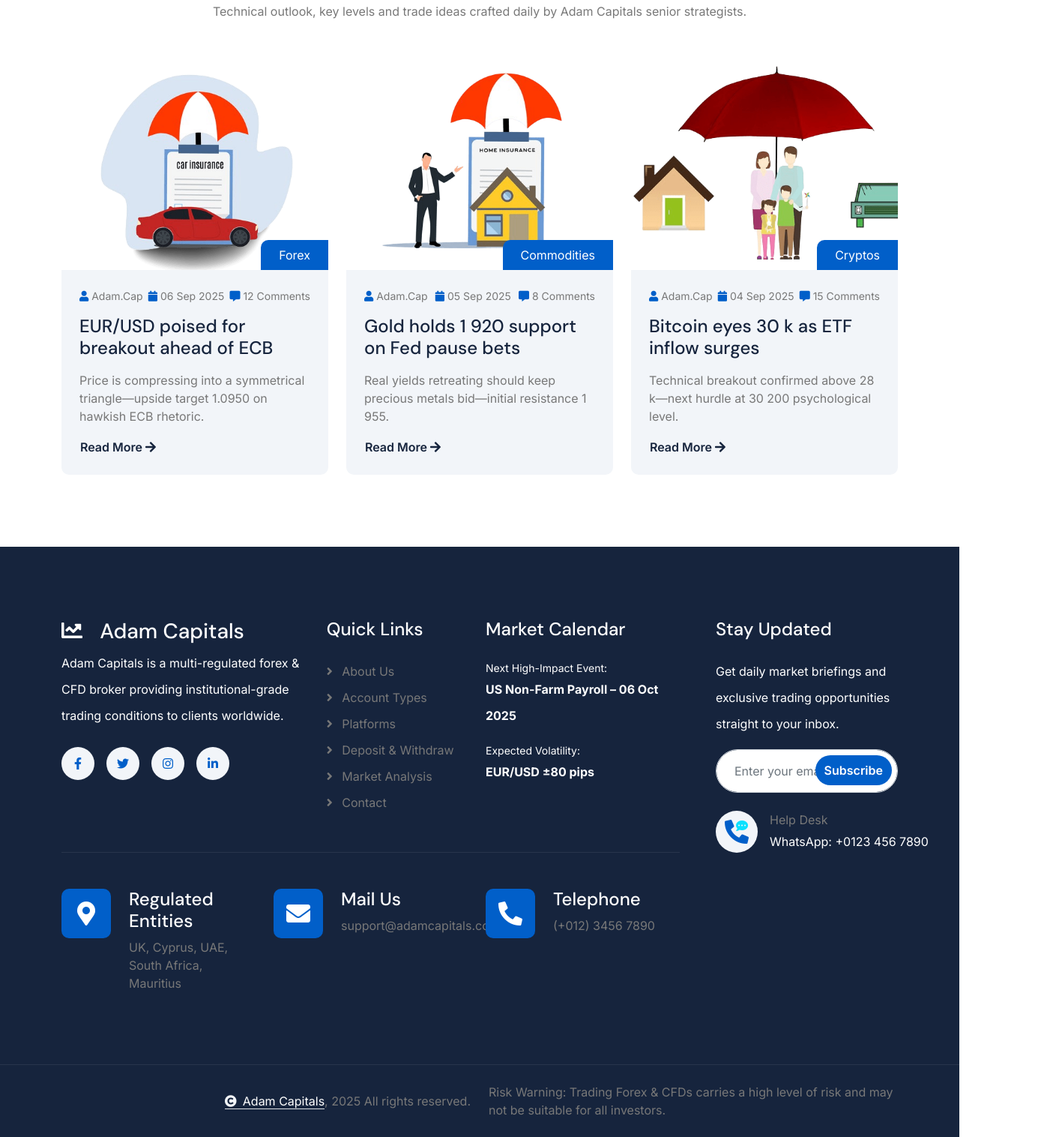
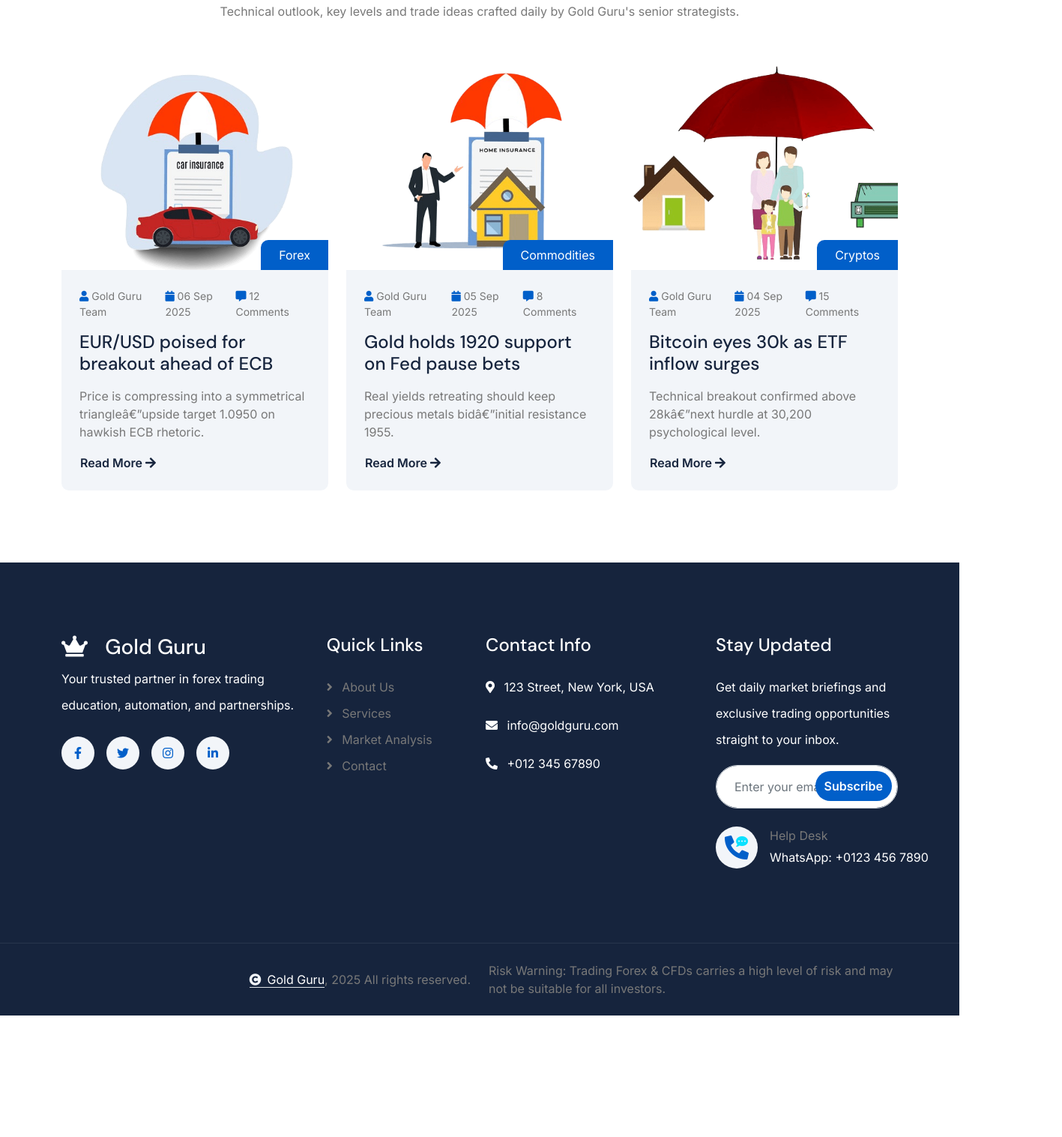
Before and after one commit to maddy123453/Gold-Guru, a plain HTML site: page analysis.html in a window 1280 px wide. Shown: the part 715-2231 px from the top of the page at 75% size, 1417 px wide, since content can reach past the window. After the commit the page ends 2069 px from the top, so only its background shows below. Drawn offline with nearby package versions, Linux system fonts and the light colour scheme.

Commit message:
Update analysis.html

```diff
--- a/analysis.html
+++ b/analysis.html
@@ -2,52 +2,42 @@
 <html lang="en">
 
     <head>
-        <meta charset="utf-8">
-        <title>Market Analysis | Adam Capitals – Forex & CFD Broker</title>
+        <meta charset="utf-g">
+        <title>Market Analysis | Gold Guru</title>
         <meta content="width=device-width, initial-scale=1.0" name="viewport">
-        <meta content="forex analysis, daily market outlook, trading ideas, Adam Capitals" name="keywords">
-        <meta content="Daily Forex, Crypto & Commodity analysis written by Adam Capitals senior strategists – technical outlook, key levels and trade setups." name="description">
+        <meta content="forex analysis, daily market outlook, trading ideas, Gold Guru" name="keywords">
+        <meta content="Daily Forex, Crypto & Commodity analysis from Gold Guru's senior strategists – technical outlook, key levels and trade setups." name="description">
 
-        <!-- Google Web Fonts -->
         <link rel="preconnect" href="https://fonts.googleapis.com">
         <link rel="preconnect" href="https://fonts.gstatic.com" crossorigin>
         <link href="https://fonts.googleapis.com/css2?family=DM+Sans:ital,opsz,wght@0,9..40,100..1000;1,9..40,100..1000&family=Inter:slnt,wght@-10..0,100..900&display=swap" rel="stylesheet">
 
-        <!-- Icon Font Stylesheet -->
         <link rel="stylesheet" href="https://use.fontawesome.com/releases/v5.15.4/css/all.css"/>
         <link href="https://cdn.jsdelivr.net/npm/bootstrap-icons@1.4.1/font/bootstrap-icons.css" rel="stylesheet">
 
-        <!-- Libraries Stylesheet -->
         <link rel="stylesheet" href="lib/animate/animate.min.css"/>
         <link href="lib/lightbox/css/lightbox.min.css" rel="stylesheet">
         <link href="lib/owlcarousel/assets/owl.carousel.min.css" rel="stylesheet">
 
 
-        <!-- Customized Bootstrap Stylesheet -->
         <link href="css/bootstrap.min.css" rel="stylesheet">
 
-        <!-- Template Stylesheet -->
         <link href="css/style.css" rel="stylesheet">
         <link rel="icon" type="image/x-icon" href="img/favicon.ico">
     </head>
 
     <body>
 
-        <!-- Spinner Start -->
         <div id="spinner" class="show bg-white position-fixed translate-middle w-100 vh-100 top-50 start-50 d-flex align-items-center justify-content-center">
             <div class="spinner-border text-primary" style="width: 3rem; height: 3rem;" role="status">
                 <span class="sr-only">Loading...</span>
             </div>
         </div>
-        <!-- Spinner End -->
-
-        <!-- Navbar & Hero Start -->
         <div class="container-fluid nav-bar px-0 px-lg-4 py-lg-0">
             <div class="container">
                 <nav class="navbar navbar-expand-lg navbar-light">
-                    <a href="#" class="navbar-brand p-0">
-                      <img src="img/logo.png" alt="Adam Capitals" style="height: 75px;">
-                        <!-- <img src="img/logo.png" alt="Logo"> -->
+                    <a href="index.html" class="navbar-brand p-0">
+                      <h1 class="text-primary m-0"><i class="fas fa-crown me-3"></i>Gold Guru</h1>
                     </a>
                     <button class="navbar-toggler" type="button" data-bs-toggle="collapse" data-bs-target="#navbarCollapse">
                         <span class="fa fa-bars"></span>
@@ -56,16 +46,16 @@
                         <div class="navbar-nav mx-0 mx-lg-auto">
                             <a href="index.html" class="nav-item nav-link">Home</a>
                             <a href="about.html" class="nav-item nav-link">About</a>
-                            <a href="accounts.html" class="nav-item nav-link">Accounts</a>
+                            <a href="accounts.html" class="nav-item nav-link">Services</a>
                             <a href="analysis.html" class="nav-item nav-link active">Analysis</a>
                             <div class="nav-item dropdown">
                                 <a href="#" class="nav-link" data-bs-toggle="dropdown">
-                                    <span class="dropdown-toggle">Platforms</span>
+                                    <span class="dropdown-toggle">Resources</span>
                                 </a>
                                 <div class="dropdown-menu">
-                                    <a href="feature.html" class="dropdown-item">MT4 Platform</a>
-                                    <a href="team.html" class="dropdown-item">MT5 Platform</a>
-                                    <a href="testimonial.html" class="dropdown-item">WebTrader</a>
+                                    <a href="feature.html" class="dropdown-item">Features</a>
+                                    <a href="team.html" class="dropdown-item">Our Team</a>
+                                    <a href="testimonial.html" class="dropdown-item">Testimonial</a>
                                     <a href="FAQ.html" class="dropdown-item">FAQs</a>
                                     <a href="404.html" class="dropdown-item">404 Page</a>
                                 </div>
@@ -73,7 +63,7 @@
                             <a href="contact.html" class="nav-item nav-link">Contact</a>
                             <div class="nav-btn px-3">
                                 <button class="btn-search btn btn-primary btn-md-square rounded-circle flex-shrink-0" data-bs-toggle="modal" data-bs-target="#searchModal"><i class="fas fa-search"></i></button>
-                                <a href="#" class="btn btn-primary rounded-pill py-2 px-4 ms-3 flex-shrink-0"> Get a Quote</a>
+                                <a href="#" class="btn btn-primary rounded-pill py-2 px-4 ms-3 flex-shrink-0"> Get Started</a>
                             </div>
                         </div>
                     </div>
@@ -92,9 +82,6 @@
                 </nav>
             </div>
         </div>
-        <!-- Navbar & Hero End -->
-
-        <!-- Modal Search Start -->
         <div class="modal fade" id="searchModal" tabindex="-1" aria-labelledby="exampleModalLabel" aria-hidden="true">
             <div class="modal-dialog modal-fullscreen">
                 <div class="modal-content rounded-0">
@@ -111,10 +98,6 @@
                 </div>
             </div>
         </div>
-        <!-- Modal Search End -->
-
-
-        <!-- Header Start -->
         <div class="container-fluid bg-breadcrumb">
             <div class="container text-center py-5" style="max-width: 900px;">
                 <h4 class="text-white display-4 mb-4 wow fadeInDown" data-wow-delay="0.1s">Daily Market Analysis</h4>
@@ -124,16 +107,12 @@
                 </ol>
             </div>
         </div>
-        <!-- Header End -->
-
-
-        <!-- Analysis Start -->
         <div class="container-fluid blog py-5">
             <div class="container py-5">
                 <div class="text-center mx-auto pb-5 wow fadeInUp" data-wow-delay="0.2s" style="max-width: 800px;">
                     <h4 class="text-primary">Daily Market Insights</h4>
                     <h1 class="display-4 mb-4">Forex, Crypto & Commodity Analysis</h1>
-                    <p class="mb-0">Technical outlook, key levels and trade ideas crafted daily by Adam Capitals senior strategists.</p>
+                    <p class="mb-0">Technical outlook, key levels and trade ideas crafted daily by Gold Guru's senior strategists.</p>
                 </div>
                 <div class="row g-4 justify-content-center">
                     <div class="col-lg-6 col-xl-4 wow fadeInUp" data-wow-delay="0.2s">
@@ -146,7 +125,7 @@
                             </div>
                             <div class="blog-content p-4">
                                 <div class="blog-comment d-flex justify-content-between mb-3">
-                                    <div class="small"><span class="fa fa-user text-primary"></span> Adam.Cap</div>
+                                    <div class="small"><span class="fa fa-user text-primary"></span> Gold Guru Team</div>
                                     <div class="small"><span class="fa fa-calendar text-primary"></span> 06 Sep 2025</div>
                                     <div class="small"><span class="fa fa-comment-alt text-primary"></span> 12 Comments</div>
                                 </div>
@@ -166,12 +145,12 @@
                             </div>
                             <div class="blog-content p-4">
                                 <div class="blog-comment d-flex justify-content-between mb-3">
-                                    <div class="small"><span class="fa fa-user text-primary"></span> Adam.Cap</div>
+                                    <div class="small"><span class="fa fa-user text-primary"></span> Gold Guru Team</div>
                                     <div class="small"><span class="fa fa-calendar text-primary"></span> 05 Sep 2025</div>
                                     <div class="small"><span class="fa fa-comment-alt text-primary"></span> 8 Comments</div>
                                 </div>
-                                <a href="#" class="h4 d-inline-block mb-3">Gold holds 1 920 support on Fed pause bets</a>
-                                <p class="mb-3">Real yields retreating should keep precious metals bid—initial resistance 1 955.</p>
+                                <a href="#" class="h4 d-inline-block mb-3">Gold holds 1920 support on Fed pause bets</a>
+                                <p class="mb-3">Real yields retreating should keep precious metals bid—initial resistance 1955.</p>
                                 <a href="#" class="btn p-0">Read More  <i class="fa fa-arrow-right"></i></a>
                             </div>
                         </div>
@@ -186,12 +165,12 @@
                             </div>
                             <div class="blog-content p-4">
                                 <div class="blog-comment d-flex justify-content-between mb-3">
-                                    <div class="small"><span class="fa fa-user text-primary"></span> Adam.Cap</div>
+                                    <div class="small"><span class="fa fa-user text-primary"></span> Gold Guru Team</div>
                                     <div class="small"><span class="fa fa-calendar text-primary"></span> 04 Sep 2025</div>
                                     <div class="small"><span class="fa fa-comment-alt text-primary"></span> 15 Comments</div>
                                 </div>
-                                <a href="#" class="h4 d-inline-block mb-3">Bitcoin eyes 30 k as ETF inflow surges</a>
-                                <p class="mb-3">Technical breakout confirmed above 28 k—next hurdle at 30 200 psychological level.</p>
+                                <a href="#" class="h4 d-inline-block mb-3">Bitcoin eyes 30k as ETF inflow surges</a>
+                                <p class="mb-3">Technical breakout confirmed above 28k—next hurdle at 30,200 psychological level.</p>
                                 <a href="#" class="btn p-0">Read More  <i class="fa fa-arrow-right"></i></a>
                             </div>
                         </div>
@@ -199,10 +178,6 @@
                 </div>
             </div>
         </div>
-        <!-- Analysis End -->
-
-
-        <!-- Footer Start -->
         <div class="container-fluid footer py-5 wow fadeIn" data-wow-delay="0.2s">
             <div class="container py-5">
                 <div class="row g-5">
@@ -212,9 +187,9 @@
                                 <div class="col-md-6 col-lg-6 col-xl-5">
                                     <div class="footer-item">
                                         <a href="index.html" class="p-0">
-                                            <h3 class="text-white"><i class="fas fa-chart-line me-3"></i> Adam Capitals</h3>
+                                            <h3 class="text-white"><i class="fas fa-crown me-3"></i> Gold Guru</h3>
                                         </a>
-                                        <p class="text-white mb-4">Adam Capitals is a multi-regulated forex & CFD broker providing institutional-grade trading conditions to clients worldwide.</p>
+                                        <p class="text-white mb-4">Your trusted partner in forex trading education, automation, and partnerships.</p>
                                         <div class="footer-btn d-flex">
                                             <a class="btn btn-md-square rounded-circle me-3" href="https://www.facebook.com/"><i class="fab fa-facebook-f"></i></a>
                                             <a class="btn btn-md-square rounded-circle me-3" href="https://x.com/"><i class="fab fa-twitter"></i></a>
@@ -226,66 +201,24 @@
                                 <div class="col-md-6 col-lg-6 col-xl-3">
                                     <div class="footer-item">
                                         <h4 class="text-white mb-4">Quick Links</h4>
-                                        <a href="#"><i class="fas fa-angle-right me-2"></i> About Us</a>
-                                        <a href="#"><i class="fas fa-angle-right me-2"></i> Account Types</a>
-                                        <a href="#"><i class="fas fa-angle-right me-2"></i> Platforms</a>
-                                        <a href="#"><i class="fas fa-angle-right me-2"></i> Deposit & Withdraw</a>
-                                        <a href="#"><i class="fas fa-angle-right me-2"></i> Market Analysis</a>
-                                        <a href="#"><i class="fas fa-angle-right me-2"></i> Contact</a>
+                                        <a href="about.html"><i class="fas fa-angle-right me-2"></i> About Us</a>
+                                        <a href="accounts.html"><i class="fas fa-angle-right me-2"></i> Services</a>
+                                        <a href="analysis.html"><i class="fas fa-angle-right me-2"></i> Market Analysis</a>
+                                        <a href="contact.html"><i class="fas fa-angle-right me-2"></i> Contact</a>
                                     </div>
                                 </div>
                                 <div class="col-md-6 col-lg-6 col-xl-4">
                                     <div class="footer-item">
-                                        <h4 class="mb-4 text-white">Market Calendar</h4>
+                                        <h4 class="mb-4 text-white">Contact Info</h4>
                                         <div class="row g-3">
                                             <div class="col-12">
-                                                <small class="text-white">Next High-Impact Event:</small>
-                                                <p class="text-white fw-bold mb-0">US Non-Farm Payroll – 06 Oct 2025</p>
+                                                 <p class="text-white mb-0"><i class="fas fa-map-marker-alt me-2"></i> 123 Street, New York, USA</p>
                                             </div>
                                             <div class="col-12">
-                                                <small class="text-white">Expected Volatility:</small>
-                                                <p class="text-white fw-bold mb-0">EUR/USD ±80 pips</p>
+                                                 <p class="text-white mb-0"><i class="fas fa-envelope me-2"></i> info@goldguru.com</p>
                                             </div>
-                                        </div>
-                                    </div>
-                                </div>
-                            </div>
-                        </div>
-                        <div class="pt-5" style="border-top: 1px solid rgba(255, 255, 255, 0.08);">
-                            <div class="row g-0">
-                                <div class="col-12">
-                                    <div class="row g-4">
-                                        <div class="col-lg-6 col-xl-4">
-                                            <div class="d-flex">
-                                                <div class="btn-xl-square bg-primary text-white rounded p-4 me-4">
-                                                    <i class="fas fa-map-marker-alt fa-2x"></i>
-                                                </div>
-                                                <div>
-                                                    <h4 class="text-white">Regulated Entities</h4>
-                                                    <p class="mb-0">UK, Cyprus, UAE, South Africa, Mauritius</p>
-                                                </div>
-                                            </div>
-                                        </div>
-                                        <div class="col-lg-6 col-xl-4">
-                                            <div class="d-flex">
-                                                <div class="btn-xl-square bg-primary text-white rounded p-4 me-4">
-                                                    <i class="fas fa-envelope fa-2x"></i>
-                                                </div>
-                                                <div>
-                                                    <h4 class="text-white">Mail Us</h4>
-                                                    <p class="mb-0">support@adamcapitals.com</p>
-                                                </div>
-                                            </div>
-                                        </div>
-                                        <div class="col-lg-6 col-xl-4">
-                                            <div class="d-flex">
-                                                <div class="btn-xl-square bg-primary text-white rounded p-4 me-4">
-                                                    <i class="fa fa-phone-alt fa-2x"></i>
-                                                </div>
-                                                <div>
-                                                    <h4 class="text-white">Telephone</h4>
-                                                    <p class="mb-0">(+012) 3456 7890</p>
-                                                </div>
+                                            <div class="col-12">
+                                                 <p class="text-white mb-0"><i class="fas fa-phone-alt me-2"></i> +012 345 67890</p>
                                             </div>
                                         </div>
                                     </div>
@@ -321,14 +254,11 @@
                 </div>
             </div>
         </div>
-        <!-- Footer End -->
-
-        <!-- Copyright Start -->
         <div class="container-fluid copyright py-4">
             <div class="container">
                 <div class="row g-4 align-items-center">
                     <div class="col-md-6 text-center text-md-end mb-md-0">
-                        <span class="text-body"><a href="#" class="border-bottom text-white"><i class="fas fa-copyright text-light me-2"></i>Adam Capitals</a>, 2025 All rights reserved.</span>
+                        <span class="text-body"><a href="#" class="border-bottom text-white"><i class="fas fa-copyright text-light me-2"></i>Gold Guru</a>, 2025 All rights reserved.</span>
                     </div>
                     <div class="col-md-6 text-center text-md-start text-body">
                         Risk Warning: Trading Forex & CFDs carries a high level of risk and may not be suitable for all investors.
@@ -336,14 +266,9 @@
                 </div>
             </div>
         </div>
-        <!-- Copyright End -->
-
-
-        <!-- Back to Top -->
         <a href="#" class="btn btn-primary btn-lg-square rounded-circle back-to-top"><i class="fa fa-arrow-up"></i></a>
 
 
-        <!-- JavaScript Libraries -->
         <script src="https://ajax.googleapis.com/ajax/libs/jquery/3.6.4/jquery.min.js"></script>
         <script src="https://cdn.jsdelivr.net/npm/bootstrap@5.0.0/dist/js/bootstrap.bundle.min.js"></script>
         <script src="lib/wow/wow.min.js"></script>
@@ -354,7 +279,6 @@
         <script src="lib/owlcarousel/owl.carousel.min.js"></script>
 
 
-        <!-- Template Javascript -->
         <script src="js/main.js"></script>
     </body>
 
```
